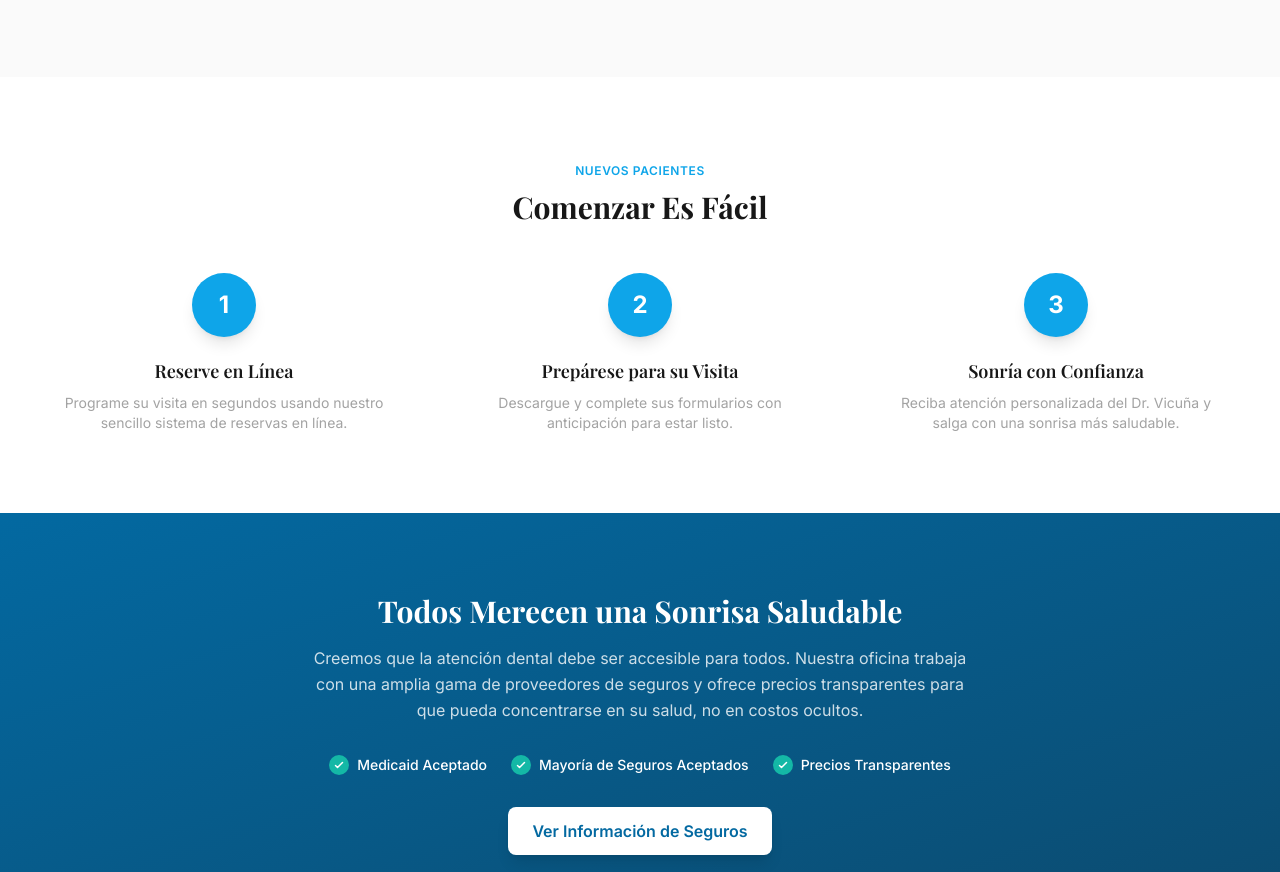
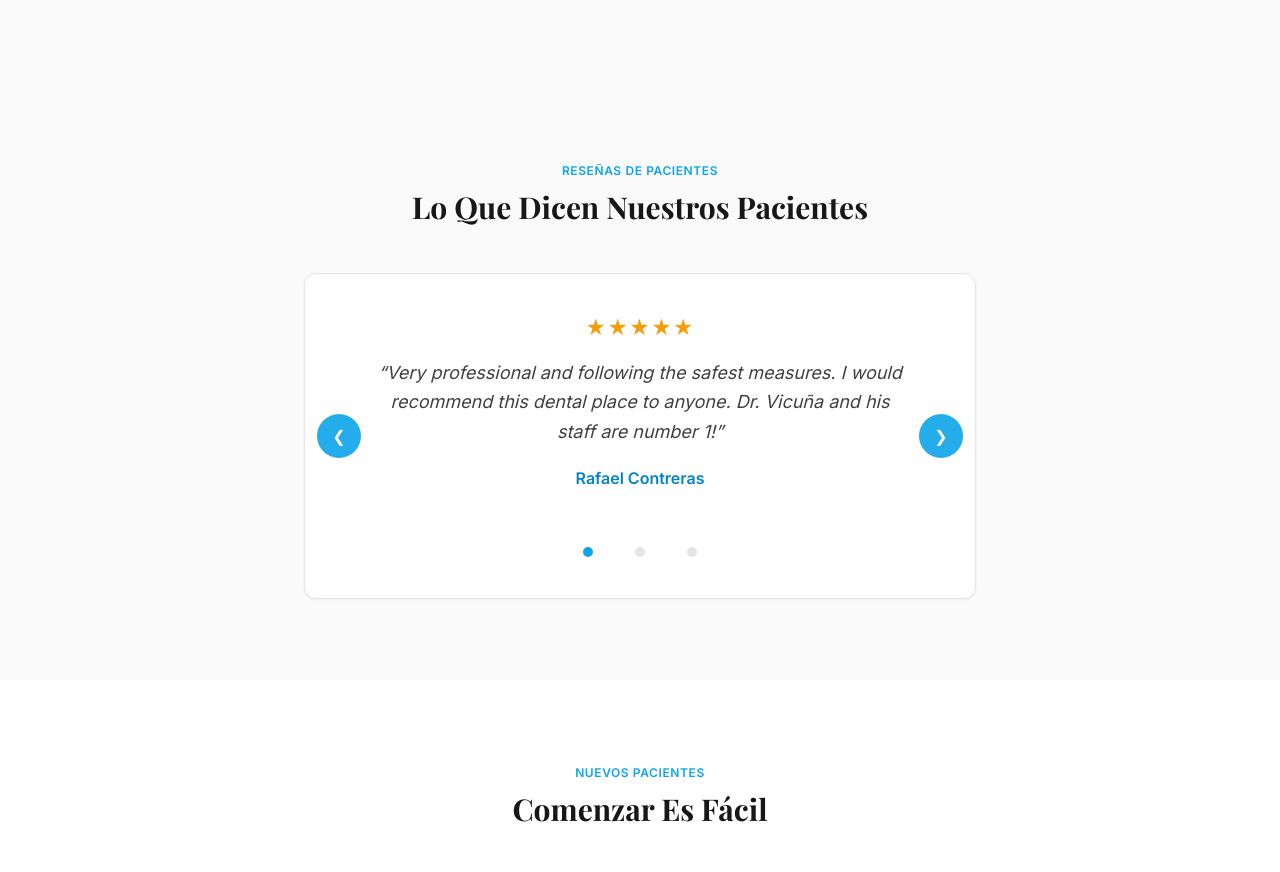
Before and after one commit to avicuna/riograndesmiles, an Astro site: page /es in a window 1280 px wide. Shown: the part 2595-3467 px from the top of the page. Built offline with nearby package versions, Linux system fonts and the light colour scheme; Astro itself is replaced by a stand-in of ours.

Commit message:
feat: add FAQ accordion and review carousel islands

```diff
--- /dev/null
+++ b/src/components/FAQAccordion.tsx
@@ -0,0 +1,64 @@
+import { useState, useCallback } from 'react';
+
+interface FAQItem {
+  question: string;
+  answer: string;
+}
+
+interface Props {
+  items: FAQItem[];
+}
+
+export default function FAQAccordion({ items }: Props) {
+  const [openIndex, setOpenIndex] = useState<number | null>(null);
+
+  const toggle = useCallback((index: number) => {
+    setOpenIndex((prev) => (prev === index ? null : index));
+  }, []);
+
+  return (
+    <div>
+      {items.map((item, index) => {
+        const isOpen = openIndex === index;
+        const contentId = `faq-content-${index}`;
+        const headerId = `faq-header-${index}`;
+
+        return (
+          <div
+            key={index}
+            className="bg-white border border-neutral-200 rounded-lg overflow-hidden mb-3 shadow-sm hover:shadow transition-shadow"
+          >
+            <button
+              id={headerId}
+              type="button"
+              aria-expanded={isOpen}
+              aria-controls={contentId}
+              onClick={() => toggle(index)}
+              className="w-full bg-primary-500 hover:bg-primary-600 text-white px-5 py-4 cursor-pointer font-semibold text-left flex justify-between items-center transition-colors"
+            >
+              <span>{item.question}</span>
+              <span
+                className="ml-3 flex-shrink-0 transition-transform duration-300"
+                style={{ transform: isOpen ? 'rotate(180deg)' : 'rotate(0deg)' }}
+                aria-hidden="true"
+              >
+                ▼
+              </span>
+            </button>
+            <div
+              id={contentId}
+              role="region"
+              aria-labelledby={headerId}
+              className="transition-[max-height] duration-300 ease-in-out overflow-hidden"
+              style={{ maxHeight: isOpen ? '1000px' : '0px' }}
+            >
+              <div className="px-5 py-5 text-neutral-700 leading-relaxed">
+                {item.answer}
+              </div>
+            </div>
+          </div>
+        );
+      })}
+    </div>
+  );
+}
--- /dev/null
+++ b/src/components/ReviewCarousel.tsx
@@ -0,0 +1,127 @@
+import { useState, useEffect, useCallback, useRef } from 'react';
+
+interface Review {
+  text: string;
+  author: string;
+}
+
+interface Props {
+  reviews: Review[];
+}
+
+export default function ReviewCarousel({ reviews }: Props) {
+  const [current, setCurrent] = useState(0);
+  const timerRef = useRef<ReturnType<typeof setInterval> | null>(null);
+  const pausedRef = useRef(false);
+  const prefersReducedMotion = useRef(false);
+
+  useEffect(() => {
+    prefersReducedMotion.current = window.matchMedia(
+      '(prefers-reduced-motion: reduce)'
+    ).matches;
+  }, []);
+
+  const startTimer = useCallback(() => {
+    if (timerRef.current) clearInterval(timerRef.current);
+    if (prefersReducedMotion.current) return;
+    timerRef.current = setInterval(() => {
+      if (!pausedRef.current) {
+        setCurrent((prev) => (prev + 1) % reviews.length);
+      }
+    }, 8000);
+  }, [reviews.length]);
+
+  useEffect(() => {
+    startTimer();
+    return () => {
+      if (timerRef.current) clearInterval(timerRef.current);
+    };
+  }, [startTimer]);
+
+  const goTo = useCallback(
+    (index: number) => {
+      setCurrent(index);
+      startTimer();
+    },
+    [startTimer]
+  );
+
+  const prev = useCallback(() => {
+    setCurrent((c) => (c - 1 + reviews.length) % reviews.length);
+    startTimer();
+  }, [reviews.length, startTimer]);
+
+  const next = useCallback(() => {
+    setCurrent((c) => (c + 1) % reviews.length);
+    startTimer();
+  }, [reviews.length, startTimer]);
+
+  const handlePause = useCallback(() => {
+    pausedRef.current = true;
+  }, []);
+
+  const handleResume = useCallback(() => {
+    pausedRef.current = false;
+  }, []);
+
+  if (reviews.length === 0) return null;
+
+  const review = reviews[current];
+
+  return (
+    <div
+      className="relative bg-white border border-neutral-200 rounded-xl shadow-sm max-w-2xl mx-auto overflow-hidden"
+      onMouseEnter={handlePause}
+      onMouseLeave={handleResume}
+      onFocus={handlePause}
+      onBlur={handleResume}
+    >
+      {/* Prev button */}
+      <button
+        onClick={prev}
+        aria-label="Previous review"
+        className="absolute left-3 top-1/2 -translate-y-1/2 bg-primary-500/90 hover:bg-primary-600 text-white w-10 h-10 min-w-[44px] min-h-[44px] rounded-full flex items-center justify-center z-10 cursor-pointer transition-colors"
+      >
+        ❮
+      </button>
+
+      {/* Next button */}
+      <button
+        onClick={next}
+        aria-label="Next review"
+        className="absolute right-3 top-1/2 -translate-y-1/2 bg-primary-500/90 hover:bg-primary-600 text-white w-10 h-10 min-w-[44px] min-h-[44px] rounded-full flex items-center justify-center z-10 cursor-pointer transition-colors"
+      >
+        ❯
+      </button>
+
+      {/* Review content */}
+      <div aria-live="polite" className="px-10 md:px-16 py-10 text-center">
+        <div className="text-xl text-amber-500 mb-4 tracking-wider" aria-hidden="true">
+          ★★★★★
+        </div>
+        <p className="text-lg italic text-neutral-700 leading-relaxed mb-5">
+          &ldquo;{review.text}&rdquo;
+        </p>
+        <p className="font-semibold text-primary-600">{review.author}</p>
+      </div>
+
+      {/* Dots */}
+      <div className="flex gap-2 justify-center mt-0 pb-6">
+        {reviews.map((_, index) => (
+          <button
+            key={index}
+            onClick={() => goTo(index)}
+            aria-label={`Go to review ${index + 1}`}
+            className={`w-2.5 h-2.5 min-w-[44px] min-h-[44px] flex items-center justify-center cursor-pointer bg-transparent border-0 p-0`}
+          >
+            <span
+              className={`block w-2.5 h-2.5 rounded-full transition-colors ${
+                index === current ? 'bg-primary-500' : 'bg-neutral-200'
+              }`}
+            />
+          </button>
+        ))}
+      </div>
+    </div>
+  );
+}
--- /dev/null
+++ b/src/components/ReviewsSection.astro
@@ -0,0 +1,43 @@
+---
+import type { Locale } from '../i18n/utils';
+import { useTranslations } from '../i18n/utils';
+import ReviewCarousel from './ReviewCarousel';
+
+interface Props {
+  locale: Locale;
+}
+
+const { locale } = Astro.props;
+const t = useTranslations(locale);
+
+const reviews = [
+  {
+    text: "Very professional and following the safest measures. I would recommend this dental place to anyone. Dr. Vicuña and his staff are number 1!",
+    author: "Rafael Contreras",
+  },
+  {
+    text: "Very helpful and professional work.",
+    author: "Carlos Alvarez",
+  },
+  {
+    text: "Love Dr. Vicuña! He is so gentle and his staff is so friendly. I've been coming here for years and I wouldn't go anywhere else!",
+    author: "Clorinda Olguin",
+  },
+];
+---
+
+<section class="bg-neutral-50 py-16 md:py-20">
+  <div class="max-w-7xl mx-auto px-4 sm:px-6 lg:px-8">
+    {/* Header */}
+    <div class="text-center mb-12">
+      <span class="uppercase tracking-wider text-primary-500 text-xs font-semibold">
+        {t('reviews.label')}
+      </span>
+      <h2 class="font-display text-2xl md:text-3xl font-bold text-neutral-900 mt-2">
+        {t('reviews.heading')}
+      </h2>
+    </div>
+
+    <ReviewCarousel reviews={reviews} client:visible />
+  </div>
+</section>
--- a/src/i18n/en.json
+++ b/src/i18n/en.json
@@ -275,6 +275,8 @@
     "showLess": "Show Less"
   },
   "reviews": {
-    "title": "Patient Reviews"
+    "title": "Patient Reviews",
+    "label": "Patient Reviews",
+    "heading": "What Our Patients Say"
   }
 }
--- a/src/i18n/es.json
+++ b/src/i18n/es.json
@@ -275,6 +275,8 @@
     "showLess": "Mostrar Menos"
   },
   "reviews": {
-    "title": "Reseñas de Pacientes"
+    "title": "Reseñas de Pacientes",
+    "label": "Reseñas de Pacientes",
+    "heading": "Lo Que Dicen Nuestros Pacientes"
   }
 }
--- a/src/pages/es/index.astro
+++ b/src/pages/es/index.astro
@@ -5,6 +5,7 @@ import TrustBar from '../../components/TrustBar.astro';
 import InsuranceGrid from '../../components/InsuranceGrid.astro';
 import ServicesOverview from '../../components/ServicesOverview.astro';
 import DoctorProfile from '../../components/DoctorProfile.astro';
+import ReviewsSection from '../../components/ReviewsSection.astro';
 import JourneySteps from '../../components/JourneySteps.astro';
 import AffordableCareCallout from '../../components/AffordableCareCallout.astro';
 import MapSection from '../../components/MapSection.astro';
@@ -17,7 +18,7 @@ import FinalCta from '../../components/FinalCta.astro';
   <InsuranceGrid locale="es" />
   <ServicesOverview locale="es" />
   <DoctorProfile locale="es" />
-  <!-- Sección de reseñas - placeholder -->
+  <ReviewsSection locale="es" />
   <JourneySteps locale="es" />
   <AffordableCareCallout locale="es" />
   <MapSection locale="es" />
--- a/src/pages/index.astro
+++ b/src/pages/index.astro
@@ -5,6 +5,7 @@ import TrustBar from '../components/TrustBar.astro';
 import InsuranceGrid from '../components/InsuranceGrid.astro';
 import ServicesOverview from '../components/ServicesOverview.astro';
 import DoctorProfile from '../components/DoctorProfile.astro';
+import ReviewsSection from '../components/ReviewsSection.astro';
 import JourneySteps from '../components/JourneySteps.astro';
 import AffordableCareCallout from '../components/AffordableCareCallout.astro';
 import MapSection from '../components/MapSection.astro';
@@ -17,7 +18,7 @@ import FinalCta from '../components/FinalCta.astro';
   <InsuranceGrid locale="en" />
   <ServicesOverview locale="en" />
   <DoctorProfile locale="en" />
-  <!-- Reviews section placeholder -->
+  <ReviewsSection locale="en" />
   <JourneySteps locale="en" />
   <AffordableCareCallout locale="en" />
   <MapSection locale="en" />
```
